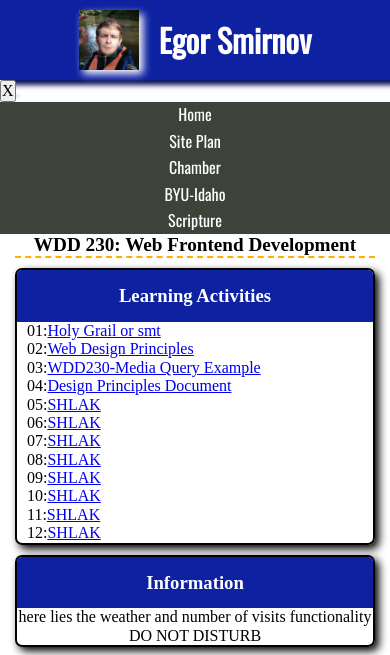
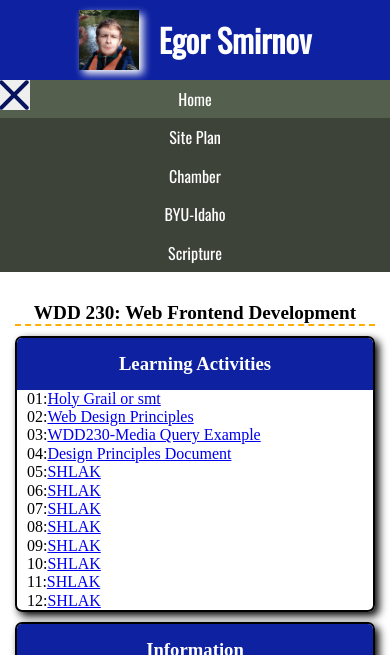
Before and after one commit to SmirnovEgV/wdd230, a plain HTML site: page index.html in a window 390 px wide. Both pictures are taken after a click on the button 17 px from the left and 96 px from the top of the page. Shown: the top 655 px of the page. Drawn offline with nearby package versions, Linux system fonts and the light colour scheme.

Commit message:
button wasn't done by me kek

```diff
--- a/index.html
+++ b/index.html
@@ -23,8 +23,11 @@
         <h1>Egor Smirnov</h1>
     </header>
     <nav>
-        <button class="menu-hide">X</button><button class="menu-show"></button>
-        <ul>
+        <button id="burger" class="menu-burger">
+            <span class="burger-row"></span>
+            <span class="burger-row"></span>
+        </button>
+        <ul id="nav-menu" class="nav-menu">
             <li><a id="active" href="#">Home</a></li>
             <li><a href="chamber/siteplan.html">Site Plan</a></li>
             <li><a href="chamber/">Chamber</a></li>
@@ -33,6 +36,7 @@
         </ul>
     </nav>
     <main>
+
         <h2>WDD 230: Web Frontend Development</h2>
         <section class="assignment-card">
             <h3>Learning Activities</h3>
@@ -67,6 +71,7 @@
         <p id="lastModified"></p>
 
         <script src="scripts/getdates.js"></script>
+        <script src="scripts/burgmenu.js"></script>
     </footer>
 
 
--- a/scripts/burgmenu.js
+++ b/scripts/burgmenu.js
@@ -1,8 +1,9 @@
-const mainnav = document.querySelector('.navigation')
-const hambutton = document.querySelector('#menu');
+burger = document.querySelector('#burger')
+navmenu = document.querySelector('#nav-menu')
 
-// Add a click event listender to the hamburger button and use a callback function that toggles the list element's list of classes.
-hambutton.addEventListener('click', () => {
-	mainnav.classList.toggle('show');
-	hambutton.classList.toggle('show');
-});
+if (burger) {
+    burger.addEventListener('click', function () {
+        burger.classList.toggle('active')
+        navmenu.classList.toggle('active')
+    })
+}
--- a/styles/base.css
+++ b/styles/base.css
@@ -3,7 +3,7 @@
     padding: 0;
     margin: 0;
 }
-
+/*Head things*/
 body {
     max-width: 650px;
 }
@@ -12,7 +12,6 @@ header{
     font-family: 'Oswald', sans-serif;
     color: white;
     background-color: #0D21A1;
-    box-shadow: 8px 5px 5px #08135E;
     align-items: center;
     justify-content: center;
     font-size: 1em;
@@ -29,23 +28,34 @@ header h1 {
 }
 
 nav ul{
-    padding-left: 0px;
+
     margin-top: 0px;
     display: grid;
     background-color: #3D4338;
     text-align: center;
     list-style-type: none;
 }
-nav ul li {
-    margin: 3px;
+
+nav ul li{
+    width: 100%;
 }
 nav ul li a {
     font-family: 'Oswald', sans-serif;
     color: white;
     text-decoration: none;
-    padding: 10px 0;
+    display: block;
+    padding: 10px 0px;
+}
+nav a:hover {
+    background-color: #EBEDE9;
+    color:#3D4338;
+}
+#active {
+    background-color: #555f4e;
+    color:white;
 }
 
+/*Here lise stuff that is not in the head*/
 
 main {
     display: grid;
@@ -54,6 +64,7 @@ main {
 }
 
 h2 {
+    margin-top: 30px;
     text-align: center;
     font-size: 1.2em;
     border-bottom: rgb(255, 174, 0) 2px dashed;
@@ -119,6 +130,58 @@ footer img {
     font-size: 0.9em;
 
 }
+/*I stole it*/
+.burger-row {
+    display: block;
+    width: 30px;
+    height: 4px;
+    background-color: #08135E;
+    position: absolute;
+    border-radius: 4px;
+    top: 9px;
+    transition: all 0.5s;
+}
+
+.burger-row:first-child {
+
+}
+.burger-row:last-child {
+    margin-top: 10px;
+}
+
+.nav-menu {
+    overflow: hidden;
+    max-height: 0px;
+    transition: max-height 1s;
+}
+
+.active.nav-menu {
+    max-height: 500px;
+}
+
+.active .burger-row:first-child {
+    transform: rotate(45deg);
+    width: 40px;
+    left: -6px;
+    top: 13px;
+}
+.active .burger-row:last-child {
+    margin-top: 0px;
+    transform: rotate(-45deg);
+    width: 40px;
+    left: -6px;
+    top: 13px;
+}
+
+.menu-burger {
+    display: block;
+    border: none;
+    width: 30px;
+    height: 30px;
+    position: absolute;
+    left: 0px;
+    top: 80px;
+}
 
 
 @media only screen and (min-width: 651px) {
--- a/styles/large.css
+++ b/styles/large.css
@@ -12,9 +12,17 @@
         height: auto;
         margin:10px 10px;
     }
+    .menu-hide, .menu-show{
+        display: none;
+    }
+    nav {
+        display: flex;
+        flex-grow: initial;
+    }
     nav ul {
-        padding: 15px 0px;
+        /*padding: ppx 0px;*/
         display: flex;
+        flex-grow: 1;
         justify-content: space-around;
         font-size: 1.4em;
     }
@@ -49,12 +57,17 @@
         overflow: hidden;
         text-align: center;
     }
+    .nav-menu{
+        max-height: 100px;
+    }
     .mapthing {
         width: 800px;
         grid-column: 1/3;
         border: #3D4338 5px solid;
         margin: 15px auto;
-
+    }
+    #burger{
+        display: none;
+    }
 
     }
-    }
```
